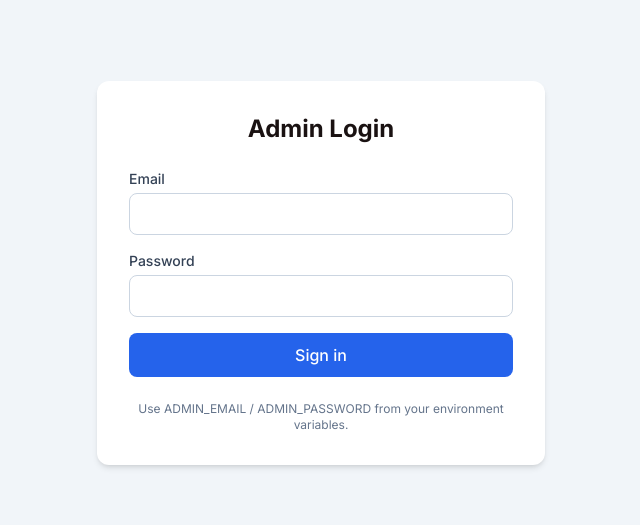
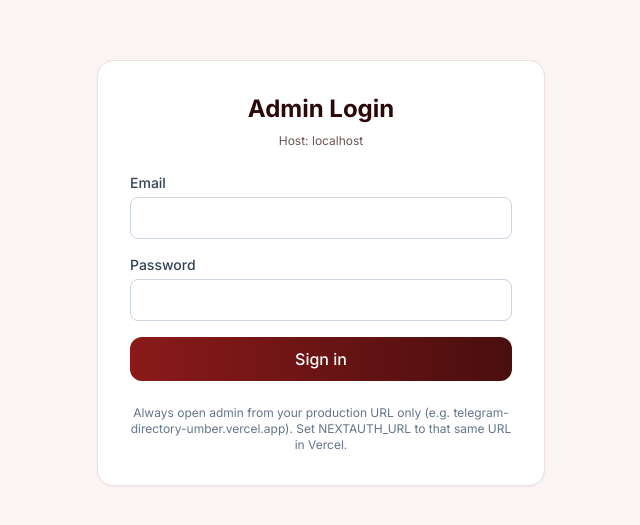
Before and after one commit to Montelent/telegram-directory, a Next.js app: page /admin/login in a window 1280 px wide. Shown: the part 127-652 px from the top of the page, without its empty margins (319-959 px from the left). Built offline with nearby package versions, Linux system fonts and the light colour scheme; no server answers; the database is empty.

Commit message:
Admin auth: same-origin login redirect; require admin role in middleware

```diff
--- a/app/admin/login/page.tsx
+++ b/app/admin/login/page.tsx
@@ -1,11 +1,12 @@
 'use client'
 
 import { signIn } from 'next-auth/react'
-import { useState } from 'react'
-import { useRouter } from 'next/navigation'
+import { useState, Suspense } from 'react'
+import { useRouter, useSearchParams } from 'next/navigation'
 
-export default function AdminLoginPage() {
+function AdminLoginForm() {
   const router = useRouter()
+  const searchParams = useSearchParams()
   const [email, setEmail] = useState('')
   const [password, setPassword] = useState('')
   const [error, setError] = useState('')
@@ -26,17 +27,35 @@ export default function AdminLoginPage() {
     setLoading(false)
 
     if (result?.error) {
-      setError('Invalid email or password')
-    } else {
-      router.push('/admin')
-      router.refresh()
+      setError('Invalid email or password. Use ADMIN_EMAIL / ADMIN_PASSWORD from Vercel.')
+      return
     }
+
+    // Prefer same-origin /admin — ignore cross-deployment callback URLs
+    let target = '/admin'
+    const cb = searchParams.get('callbackUrl')
+    if (cb) {
+      try {
+        const u = new URL(cb, window.location.origin)
+        if (u.origin === window.location.origin && u.pathname.startsWith('/admin')) {
+          target = u.pathname + u.search
+        }
+      } catch {
+        /* keep /admin */
+      }
+    }
+
+    router.push(target)
+    router.refresh()
   }
 
   return (
-    <div className="min-h-screen flex items-center justify-center bg-slate-100 px-4">
-      <div className="w-full max-w-md bg-white rounded-xl shadow-md p-8">
-        <h1 className="text-2xl font-bold text-center mb-6">Admin Login</h1>
+    <div className="min-h-screen flex items-center justify-center bg-[#faf4f4] px-4">
+      <div className="w-full max-w-md bg-white rounded-2xl border border-[#f0e0e0] shadow-sm p-8">
+        <h1 className="text-2xl font-bold text-center text-[#2d0808] mb-2">Admin Login</h1>
+        <p className="text-xs text-center text-[#6b5555] mb-6 break-all">
+          Host: {typeof window !== 'undefined' ? window.location.host : '…'}
+        </p>
 
         <form onSubmit={handleSubmit} className="space-y-4">
           <div>
@@ -46,7 +65,7 @@ export default function AdminLoginPage() {
               value={email}
               onChange={(e) => setEmail(e.target.value)}
               required
-              className="w-full rounded-lg border border-slate-300 px-3 py-2 focus:outline-none focus:ring-2 focus:ring-blue-500"
+              className="w-full rounded-lg border border-slate-300 px-3 py-2 focus:outline-none focus:ring-2 focus:ring-[#c41e3a]/40"
             />
           </div>
 
@@ -57,7 +76,7 @@ export default function AdminLoginPage() {
               value={password}
               onChange={(e) => setPassword(e.target.value)}
               required
-              className="w-full rounded-lg border border-slate-300 px-3 py-2 focus:outline-none focus:ring-2 focus:ring-blue-500"
+              className="w-full rounded-lg border border-slate-300 px-3 py-2 focus:outline-none focus:ring-2 focus:ring-[#c41e3a]/40"
             />
           </div>
 
@@ -66,16 +85,25 @@ export default function AdminLoginPage() {
           <button
             type="submit"
             disabled={loading}
-            className="w-full rounded-lg bg-blue-600 px-4 py-2.5 text-white font-medium hover:bg-blue-700 disabled:opacity-50"
+            className="w-full rounded-xl bg-gradient-to-r from-[#8b1a1a] to-[#4a0e0e] px-4 py-2.5 text-white font-medium disabled:opacity-50"
           >
             {loading ? 'Signing in...' : 'Sign in'}
           </button>
         </form>
 
         <p className="mt-6 text-xs text-center text-slate-500">
-          Use ADMIN_EMAIL / ADMIN_PASSWORD from your environment variables.
+          Always open admin from your production URL only (e.g. telegram-directory-umber.vercel.app).
+          Set NEXTAUTH_URL to that same URL in Vercel.
         </p>
       </div>
     </div>
   )
 }
+
+export default function AdminLoginPage() {
+  return (
+    <Suspense fallback={<div className="p-10 text-center">Loading…</div>}>
+      <AdminLoginForm />
+    </Suspense>
+  )
+}
```
Also changed, not shown: middleware.ts (+21 -5 lines).
